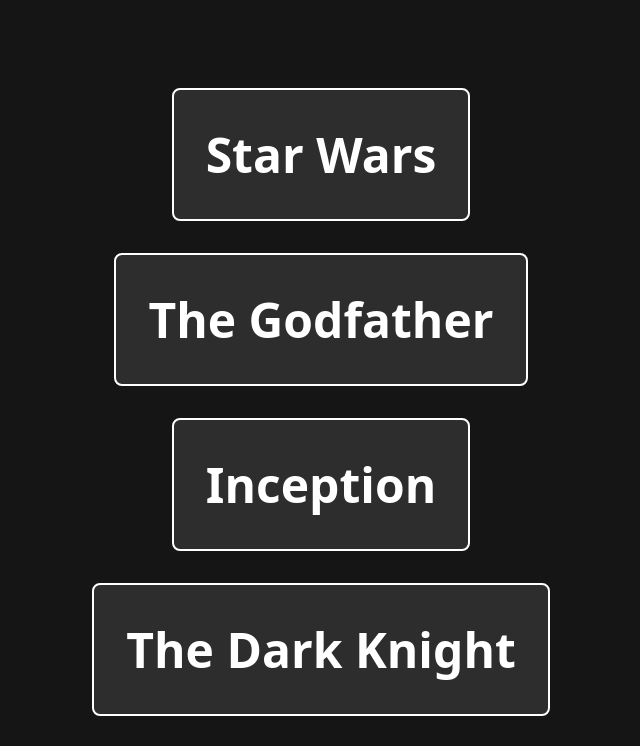
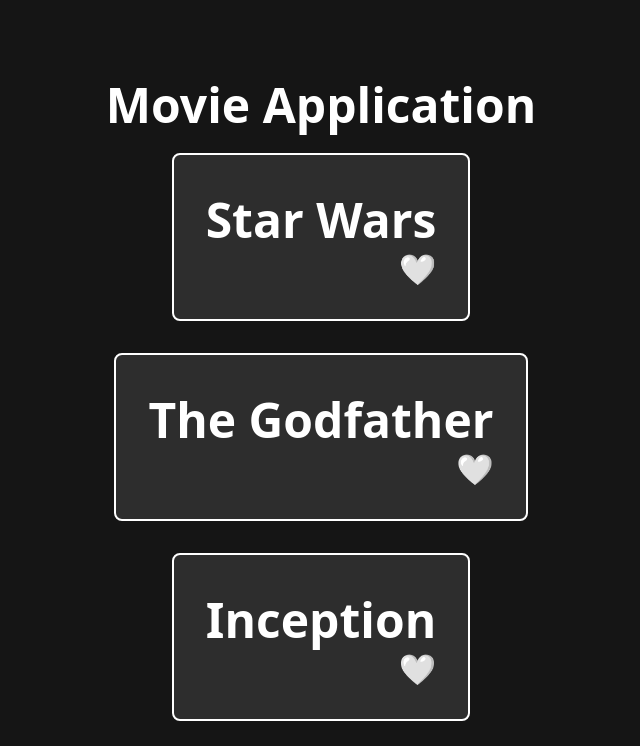
Before and after one commit to Veer2401/React-Movie-App, a React (Vite) app in the folder movie-application/: page / in a window 1280 px wide. Shown: the top 746 px of the page, without its empty margins (319-959 px from the left). Built offline with nearby package versions, Linux system fonts and the light colour scheme.

Commit message:
UseState{} hook Basics
Hooks are special functions in REACT

```diff
--- a/movie-application/src/App.jsx
+++ b/movie-application/src/App.jsx
@@ -4,16 +4,23 @@
 import './App.css'
 
 const Card = ({title }) => {
+  const [hasLiked, setHasLiked] = useState(false);
   return(
     <div className='card'>
     <h2>{title}</h2>
+
+    <button onClick={() => setHasLiked(!hasLiked)}>
+      {hasLiked ? '♥️' : '🤍'}
+    </button>
     </div>
   )
 }
 
 const App = () => {
+
   return(
     <div className='card-container'>
+      <h2>Movie Application</h2>
       <Card title="Star Wars" />
       <Card title="The Godfather" />
       <Card title="Inception" />
--- a/movie-application/src/index.css
+++ b/movie-application/src/index.css
@@ -40,3 +40,14 @@
 .card:hover {
   transform: scale(1.05);
 }
+
+button{
+  border: none;
+  font-size: 30px;
+  background-color: transparent;
+  color: whitesmoke;
+  cursor: pointer;
+  width: 100%;
+  text-align: right;
+
+}
```
